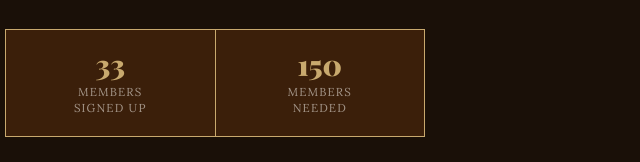
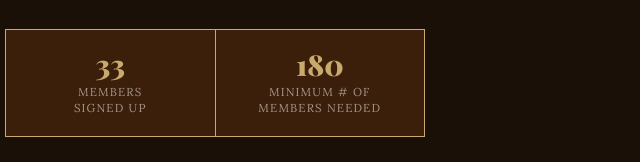
Before and after one commit to cocoaworksra-code/CWRA-members, a plain HTML site: page index.html in a window 1280 px wide. Shown: the part 549-711 px from the top of the page, 529-1169 px from the left. Drawn offline with nearby package versions, Linux system fonts and the light colour scheme; a web font is replaced by a local one.

Commit message:
Update minimum members needed in index.html

```diff
--- a/index.html
+++ b/index.html
@@ -385,8 +385,8 @@ footer a:hover{color:#C8A96E;}
         <div class="stat-desc">Members<br>signed up</div>
       </div>
       <div class="stat-card">
-        <div class="stat-num">150</div>
-        <div class="stat-desc">Members<br>needed</div>
+        <div class="stat-num">180</div>
+        <div class="stat-desc">Minimum # of<br>members needed</div>
       </div>
     </div>
 
```
